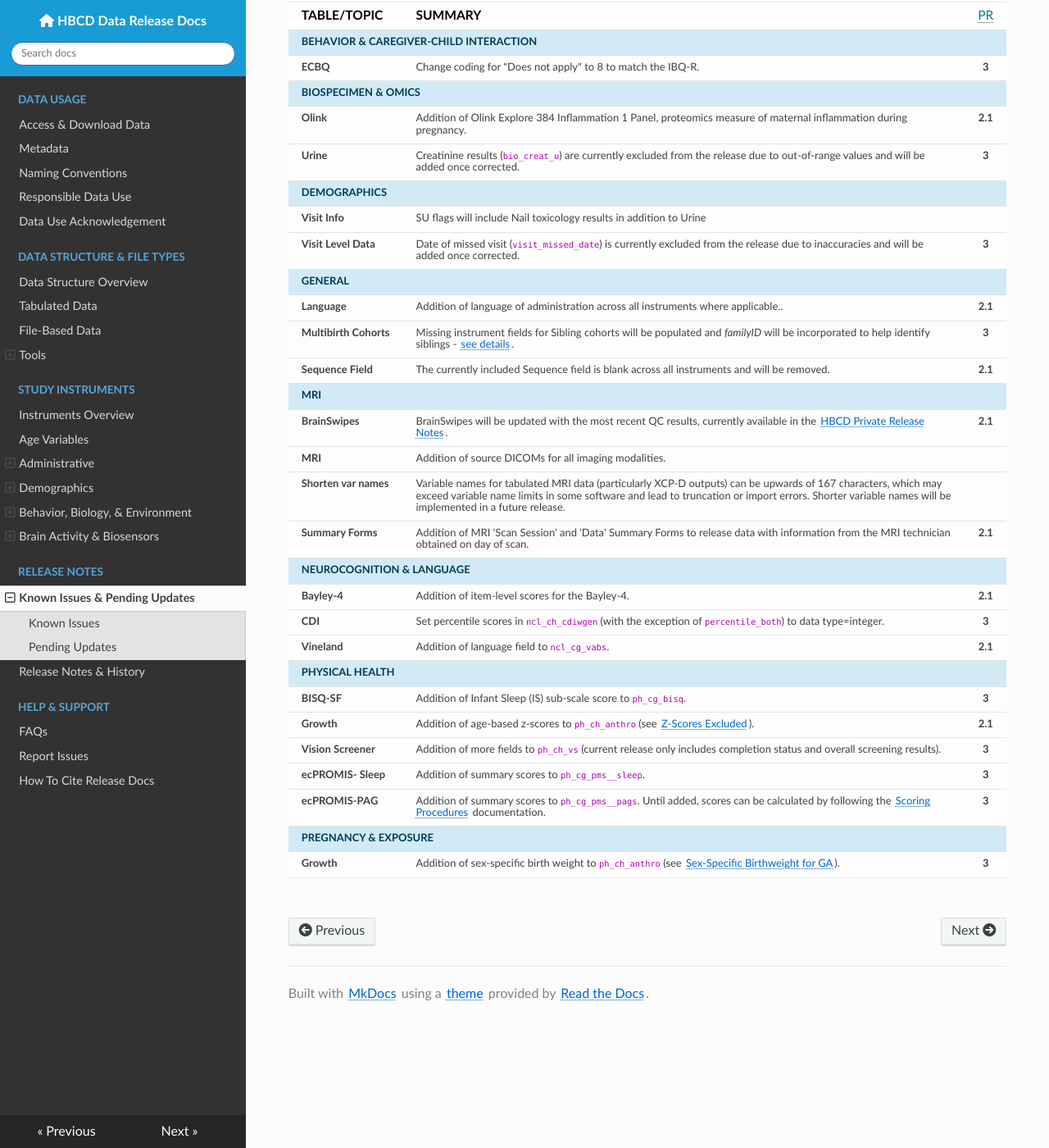
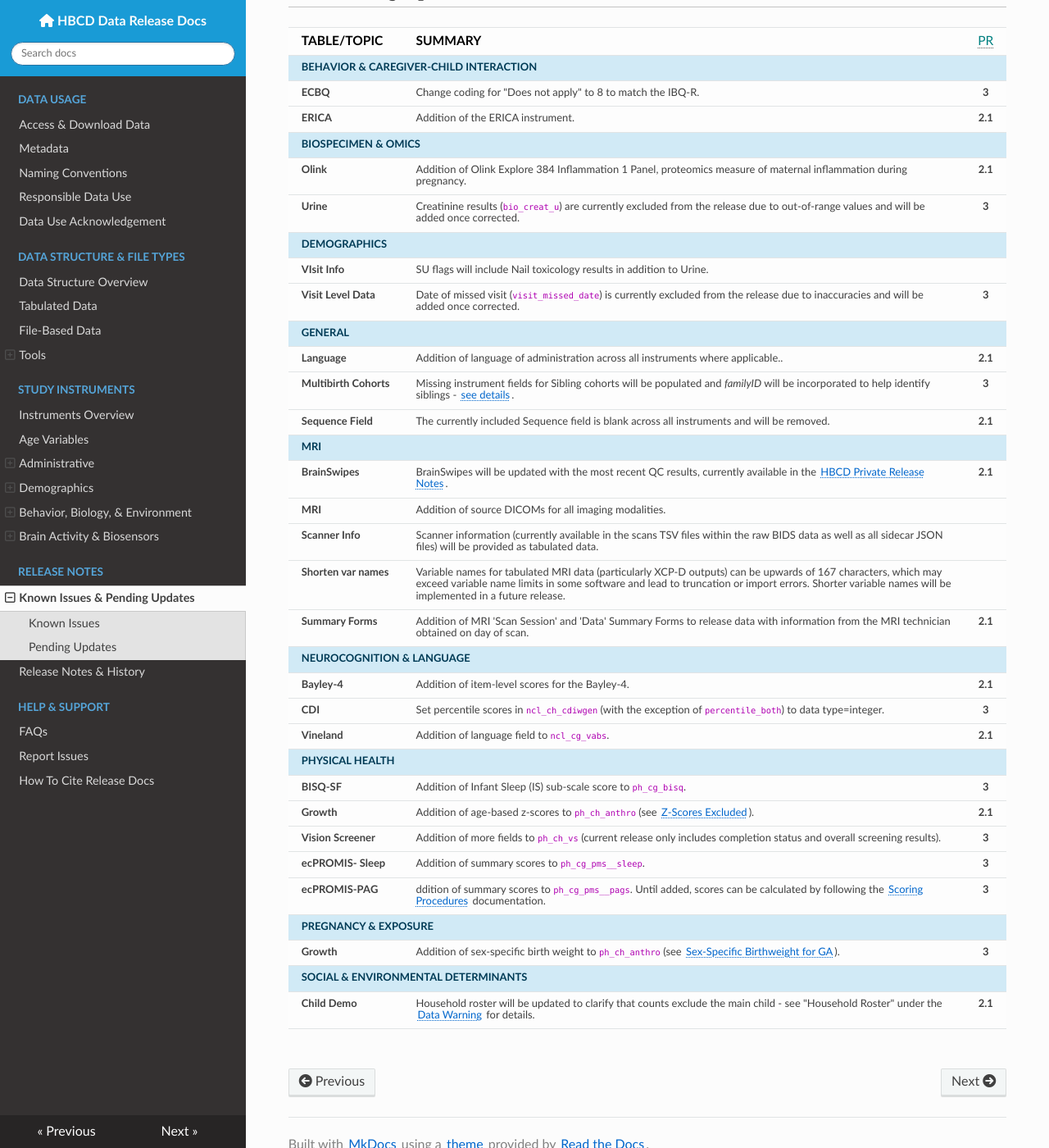
Before and after one commit to nbdc-datahub/hbcd-docs, an MkDocs documentation site: the page built from docs/changelog/issues-updates.md, in a window 1280 px wide and 1400 px high, scrolled down 2610 px. Shown: the whole window at 82% size. Built offline with MkDocs 1.6.1, drawn with Linux system fonts in a browser that asks for light colours; nearby versions of some CDN libraries; some of the changed text lies outside the part shown.

Commit message:
add nail SU flag warning for visit info and update known issues

```diff
--- a/docs/changelog/issues-updates.md
+++ b/docs/changelog/issues-updates.md
@@ -107,6 +107,11 @@
 <tr>
 <td class='table-cell' style='font-weight: bold;'>DD &#x27;Instruction&#x27;</td>
 <td style='word-wrap: break-word; white-space: normal;'>Instruction text in each form’s metadata is automatically extracted from the most recent <code>instruction</code> field in the REDCap Data Dictionary (based on field order). Because this process is automated, it may produce the following issues: (1) If an instruction spans multiple fields, only the last portion will be captured and/or (2) Some fields may display text intended for a previous section. Until this is corrected, please refer to original forms for accurate instruction text.</td>
+<td style='text-align: center; font-weight: bold;'></td>
+</tr>
+<tr>
+<td class='table-cell' style='font-weight: bold;'>DD &#x27;instruction&#x27;</td>
+<td style='word-wrap: break-word; white-space: normal;'>The 'instruction' Data Dictionary element is currently blank and will be populated in a future release to resolve.</td>
 <td style='text-align: center; font-weight: bold;'></td>
 </tr>
 <tr>
@@ -237,6 +242,11 @@
 <td style='word-wrap: break-word; white-space: normal;'>Change coding for "Does not apply" to 8 to match the IBQ-R.</td>
 <td style='text-align: center; font-weight: bold;'>3</td>
 </tr>
+<tr>
+<td class='table-cell' style='font-weight: bold;'>ERICA</td>
+<td style='word-wrap: break-word; white-space: normal;'>Addition of the ERICA instrument.</td>
+<td style='text-align: center; font-weight: bold;'>2.1</td>
+</tr>
 <tr class="domain-row-pending"><td colspan="4"><strong>BIOSPECIMEN &amp; OMICS</strong></td></tr>
 <tr>
 <td class='table-cell' style='font-weight: bold;'>Olink</td>
@@ -250,8 +260,8 @@
 </tr>
 <tr class="domain-row-pending"><td colspan="4"><strong>DEMOGRAPHICS</strong></td></tr>
 <tr>
-<td class='table-cell' style='font-weight: bold;'>Visit Info</td>
-<td style='word-wrap: break-word; white-space: normal;'>SU flags will include Nail toxicology results in addition to Urine</td>
+<td class='table-cell' style='font-weight: bold;'>VIsit Info</td>
+<td style='word-wrap: break-word; white-space: normal;'>SU flags will include Nail toxicology results in addition to Urine.</td>
 <td style='text-align: center; font-weight: bold;'></td>
 </tr>
 <tr>
@@ -284,6 +294,11 @@
 <tr>
 <td class='table-cell' style='font-weight: bold;'>MRI</td>
 <td style='word-wrap: break-word; white-space: normal;'>Addition of source DICOMs for all imaging modalities.</td>
+<td style='text-align: center; font-weight: bold;'></td>
+</tr>
+<tr>
+<td class='table-cell' style='font-weight: bold;'>Scanner Info</td>
+<td style='word-wrap: break-word; white-space: normal;'>Scanner information (currently available in the scans TSV files within the raw BIDS data as well as all sidecar JSON files) will be provided as tabulated data.</td>
 <td style='text-align: center; font-weight: bold;'></td>
 </tr>
 <tr>
@@ -335,7 +350,7 @@
 </tr>
 <tr>
 <td class='table-cell' style='font-weight: bold;'>ecPROMIS-PAG</td>
-<td style='word-wrap: break-word; white-space: normal;'>Addition of summary scores to <code>ph_cg_pms__pags</code>. Until added, scores can be calculated by following the <a href="https://docs.hbcdstudy.org/latest/instruments/physhealth/ecpromis-pags/#scoring">Scoring Procedures</a> documentation.</td>
+<td style='word-wrap: break-word; white-space: normal;'>ddition of summary scores to <code>ph_cg_pms__pags</code>. Until added, scores can be calculated by following the <a href="https://docs.hbcdstudy.org/latest/instruments/physhealth/ecpromis-pags/#scoring">Scoring Procedures</a> documentation.</td>
 <td style='text-align: center; font-weight: bold;'>3</td>
 </tr>
 <tr class="domain-row-pending"><td colspan="4"><strong>PREGNANCY &amp; EXPOSURE</strong></td></tr>
@@ -344,6 +359,12 @@
 <td style='word-wrap: break-word; white-space: normal;'>Addition of sex-specific birth weight to <code>ph_ch_anthro</code> (see <a href="https://docs.hbcdstudy.org/latest/instruments/physhealth/growth/#warning">Sex-Specific Birthweight for GA</a>).</td>
 <td style='text-align: center; font-weight: bold;'>3</td>
 </tr>
+<tr class="domain-row-pending"><td colspan="4"><strong>SOCIAL &amp; ENVIRONMENTAL DETERMINANTS</strong></td></tr>
+<tr>
+<td class='table-cell' style='font-weight: bold;'>Child Demo</td>
+<td style='word-wrap: break-word; white-space: normal;'>Household roster will be updated to clarify that counts exclude the main child - see "Household Roster" under the <a href="https://docs.hbcdstudy.org/latest/instruments/SED/demo-ch/#warning">Data Warning</a> for details.</td>
+<td style='text-align: center; font-weight: bold;'>2.1</td>
+</tr>
 </tbody></table>
 
 <!-- END KNOWN_ISSUES_TABLE -->
```
Also changed, not shown: docs/instruments/demo/visitinfo.md (+14 -0 lines), 1 other file.
